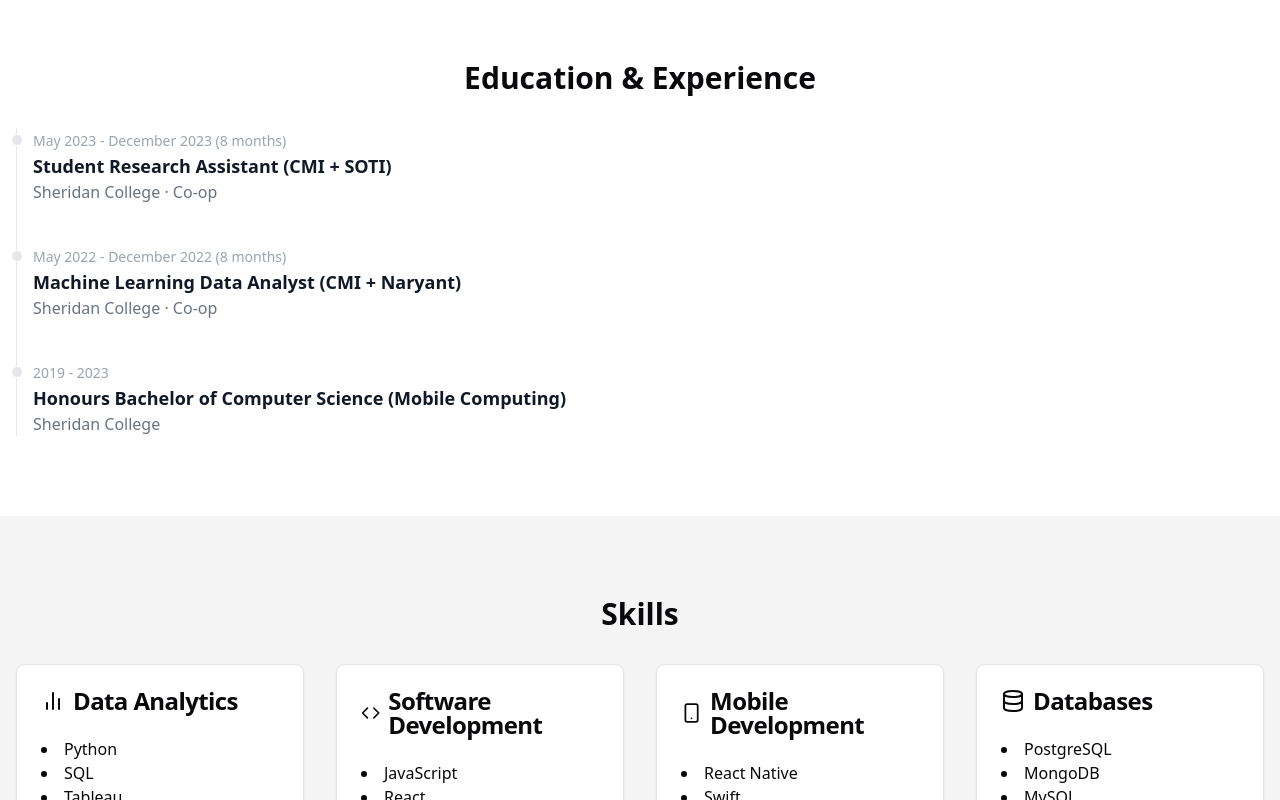
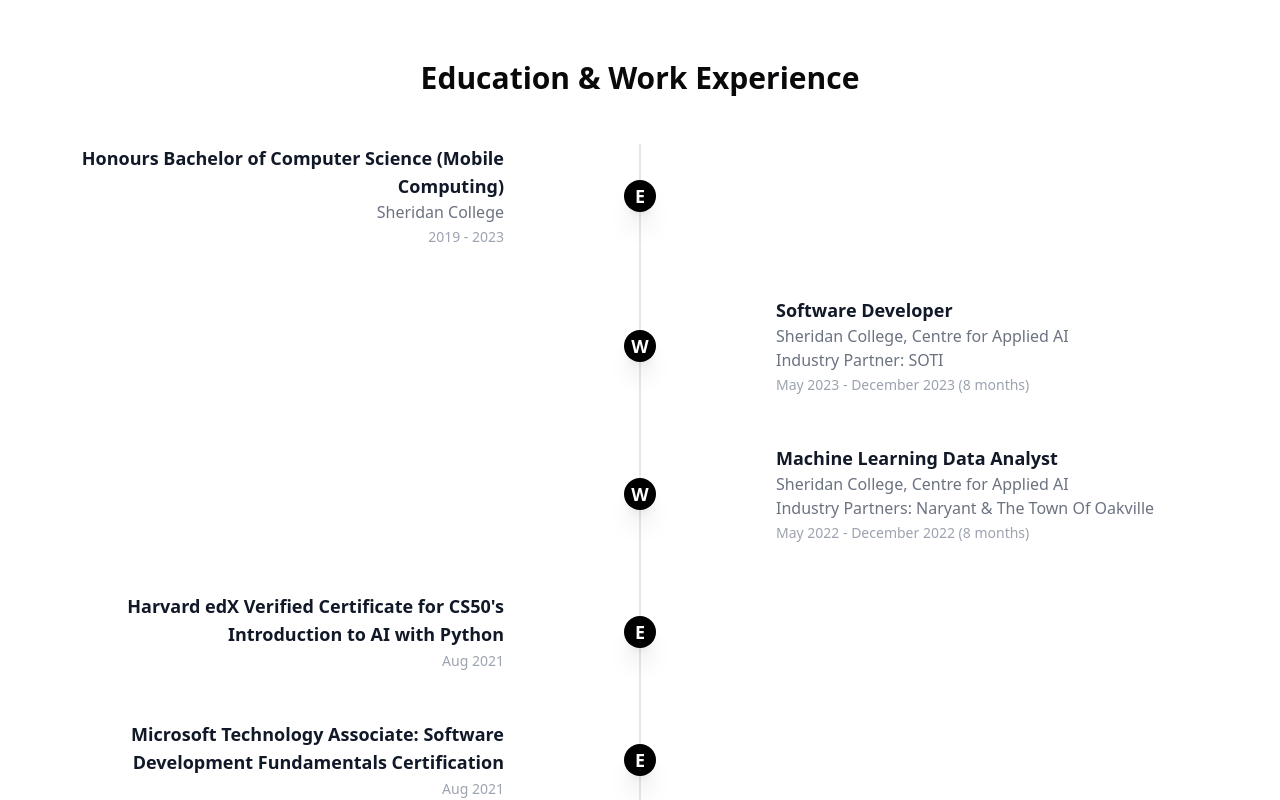
Before and after one commit to JoshPhil/portfolio, a Next.js app: page / in a window 1280 px wide. Shown: the part 820-1620 px from the top of the page. Built offline with nearby package versions, Linux system fonts and the light colour scheme.

Commit message:
Updated timeline section

```diff
--- a/app/page.tsx
+++ b/app/page.tsx
@@ -14,8 +14,6 @@
   SheetContent,
   SheetTrigger,
 } from "@/components/ui/sheet"
-
-
 
 
 export default function Portfolio() {
@@ -89,7 +87,7 @@
           <nav className="hidden md:block bg-background/80 backdrop-blur-md rounded-full px-6 py-3 shadow-lg">
             <ul className="flex space-x-8">
               <li><a href="#" className="text-sm font-medium hover:text-primary transition-colors">Home</a></li>
-              <li><a href="#timeline" className="text-sm font-medium hover:text-primary transition-colors">Education & Experience</a></li>
+              <li><a href="#timeline" className="text-sm font-medium hover:text-primary transition-colors">Education & Work Experience</a></li>
               <li><a href="#skills" className="text-sm font-medium hover:text-primary transition-colors">Skills</a></li>
               <li><a href="#projects" className="text-sm font-medium hover:text-primary transition-colors">Projects</a></li>
               <li><a href="#contact" className="text-sm font-medium hover:text-primary transition-colors">Contact</a></li>
@@ -110,7 +108,7 @@
       </header>
 
       {/* Hero Section */}
-      <section className="container mx-auto px-4 py-32 text-center h-screen flex flex-col justify-center items-center bg-cover">
+      <section className="container mx-auto px-4 py-32 text-center h-screen flex flex-col justify-center items-center">
         <GradualSpacing
           className="font-display text-center text-4xl font-bold tracking-[-0.1em]  text-black dark:text-white md:text-7xl md:leading-[5rem]"
           text="Joshua Philip"
@@ -133,34 +131,114 @@
       </section>
 
       {/* Timeline Section */}
-      <section id="timeline" className="py-20">
-        <div className="container mx-auto px-4">
-          <h2 className="text-3xl font-bold mb-8 text-center">Education & Experience</h2>
-          <div className="relative border-l border-gray-200 dark:border-gray-700">
-            <div className="mb-10 ml-4">
-              <div className="absolute w-3 h-3 bg-gray-200 rounded-full mt-1.5 -left-1.5 border border-white dark:border-gray-900 dark:bg-gray-700"></div>
-              <time className="mb-1 text-sm font-normal leading-none text-gray-400 dark:text-gray-500">May 2023 - December 2023 (8 months)</time>
-              <h3 className="text-lg font-semibold text-gray-900 dark:text-white">Student Research Assistant (CMI + SOTI)</h3>
-              <p className="mb-4 text-base font-normal text-gray-500 dark:text-gray-400">Sheridan College · Co-op</p>
+    <section id="timeline" className="py-20">
+      <div className="container mx-auto px-4">
+        <h2 className="text-3xl font-bold mb-12 text-center">Education & Work Experience</h2>
+        <div className="relative">
+          {/* Center line */}
+          <div className="absolute left-1/2 transform -translate-x-1/2 w-0.5 h-full bg-gray-200 dark:bg-gray-700"></div>
+
+          {/* Timeline items */}
+          <div className="space-y-12">
+            {/* Education item 1*/}
+            <div className="flex justify-between items-center w-full">
+              <div className="order-1 w-5/12 text-right pr-8">
+                <h3 className="text-lg font-semibold text-gray-900 dark:text-white">
+                  Honours Bachelor of Computer Science (Mobile Computing)
+                </h3>
+                <p className="text-base font-normal text-gray-500 dark:text-gray-400">
+                  Sheridan College
+                </p>
+                <time className="text-sm font-normal leading-none text-gray-400 dark:text-gray-500">
+                  2019 - 2023
+                </time>
+              </div>
+              <div className="z-10 flex items-center order-1 shadow-xl w-8 h-8 rounded-full bg-black dark:bg-white">
+                <div className="mx-auto font-semibold text-lg text-white dark:text-black">
+                  E
+                </div>
+              </div>
+              <div className="order-1 w-5/12"></div>
             </div>
-            <div className="mb-10 ml-4">
-              <div className="absolute w-3 h-3 bg-gray-200 rounded-full mt-1.5 -left-1.5 border border-white dark:border-gray-900 dark:bg-gray-700"></div>
-              <time className="mb-1 text-sm font-normal leading-none text-gray-400 dark:text-gray-500">May 2022 - December 2022 (8 months)</time>
-              <h3 className="text-lg font-semibold text-gray-900 dark:text-white">Machine Learning Data Analyst (CMI + Naryant)</h3>
-              <p className="mb-4 text-base font-normal text-gray-500 dark:text-gray-400">Sheridan College · Co-op</p>
+
+            {/* Experience item 1 */}
+            <div className="flex justify-between items-center w-full right-timeline">
+              <div className="order-1 w-5/12"></div>
+              <div className="z-10 flex items-center order-1 bg-black dark:bg-white shadow-xl w-8 h-8 rounded-full">
+                <div className="mx-auto font-semibold text-lg text-white dark:text-black">W</div>
+              </div>
+              <div className="order-1 w-5/12 pl-8">
+                <h3 className="text-lg font-semibold text-gray-900 dark:text-white">
+                  Software Developer
+                </h3>
+                <p className="text-base font-normal text-gray-500 dark:text-gray-400">
+                  Sheridan College, Centre for Applied AI<br></br>Industry Partner: SOTI
+                </p>
+                <time className="text-sm font-normal leading-none text-gray-400 dark:text-gray-500">
+                  May 2023 - December 2023 (8 months)
+                </time>
+              </div>
             </div>
-            <div className="ml-4">
-              <div className="absolute w-3 h-3 bg-gray-200 rounded-full mt-1.5 -left-1.5 border border-white dark:border-gray-900 dark:bg-gray-700"></div>
-              <time className="mb-1 text-sm font-normal leading-none text-gray-400 dark:text-gray-500">2019 - 2023</time>
-              <h3 className="text-lg font-semibold text-gray-900 dark:text-white">Honours Bachelor of Computer Science (Mobile Computing)</h3>
-              <p className="text-base font-normal text-gray-500 dark:text-gray-400">Sheridan College</p>
+
+            {/* Experience item 2 */}
+            <div className="flex justify-between items-center w-full right-timeline">
+              <div className="order-1 w-5/12"></div>
+              <div className="z-10 flex items-center order-1 bg-black dark:bg-white shadow-xl w-8 h-8 rounded-full">
+                <div className="mx-auto font-semibold text-lg text-white dark:text-black">W</div>
+              </div>
+              <div className="order-1 w-5/12 pl-8">
+                <h3 className="text-lg font-semibold text-gray-900 dark:text-white">
+                  Machine Learning Data Analyst
+                </h3>
+                <p className="text-base font-normal text-gray-500 dark:text-gray-400">
+                Sheridan College, Centre for Applied AI<br></br>Industry Partners: Naryant & The Town Of Oakville
+                </p>
+                <time className="text-sm font-normal leading-none text-gray-400 dark:text-gray-500">
+                  May 2022 - December 2022 (8 months)
+                </time>
+              </div>
+            </div>
+            {/* Education item 2*/}
+            <div className="flex justify-between items-center w-full">
+              <div className="order-1 w-5/12 text-right pr-8">
+                <h3 className="text-lg font-semibold text-gray-900 dark:text-white">
+                  Harvard edX Verified Certificate for CS50's Introduction to AI with Python
+                </h3>
+                <time className="text-sm font-normal leading-none text-gray-400 dark:text-gray-500">
+                  Aug 2021
+                </time>
+              </div>
+              <div className="z-10 flex items-center order-1 shadow-xl w-8 h-8 rounded-full bg-black dark:bg-white">
+                <div className="mx-auto font-semibold text-lg text-white dark:text-black">
+                  E
+                </div>
+              </div>
+              <div className="order-1 w-5/12"></div>
+            </div>
+            {/* Education item 3*/}
+            <div className="flex justify-between items-center w-full">
+              <div className="order-1 w-5/12 text-right pr-8">
+                <h3 className="text-lg font-semibold text-gray-900 dark:text-white">
+                  Microsoft Technology Associate: Software Development Fundamentals Certification
+                </h3>
+                <time className="text-sm font-normal leading-none text-gray-400 dark:text-gray-500">
+                  Aug 2021
+                </time>
+              </div>
+              <div className="z-10 flex items-center order-1 shadow-xl w-8 h-8 rounded-full bg-black dark:bg-white">
+                <div className="mx-auto font-semibold text-lg text-white dark:text-black">
+                  E
+                </div>
+              </div>
+              <div className="order-1 w-5/12"></div>
             </div>
           </div>
         </div>
-      </section>
+      </div>
+    </section>
 
       {/* Skills Section */}
-      <section id="skills" className="bg-muted py-20">
+      <section id="skills" className="py-20">
         <div className="container mx-auto px-4">
           <h2 className="text-3xl font-bold mb-8 text-center">Skills</h2>
           <div className="grid grid-cols-1 md:grid-cols-2 lg:grid-cols-4 gap-8">
@@ -290,7 +368,7 @@
       </section>
 
       {/* Contact Section */}
-      <section id="contact" className="bg-muted py-20">
+      <section id="contact" className="py-20">
         <div className="container mx-auto px-4">
           <h2 className="text-3xl font-bold mb-8 text-center">Get in Touch</h2>
           <Card className="max-w-md mx-auto">
```
